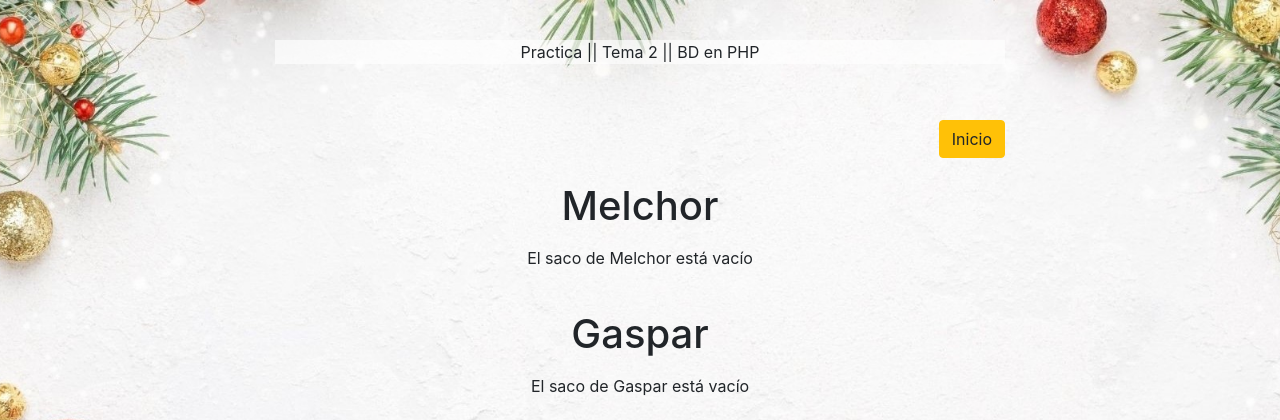
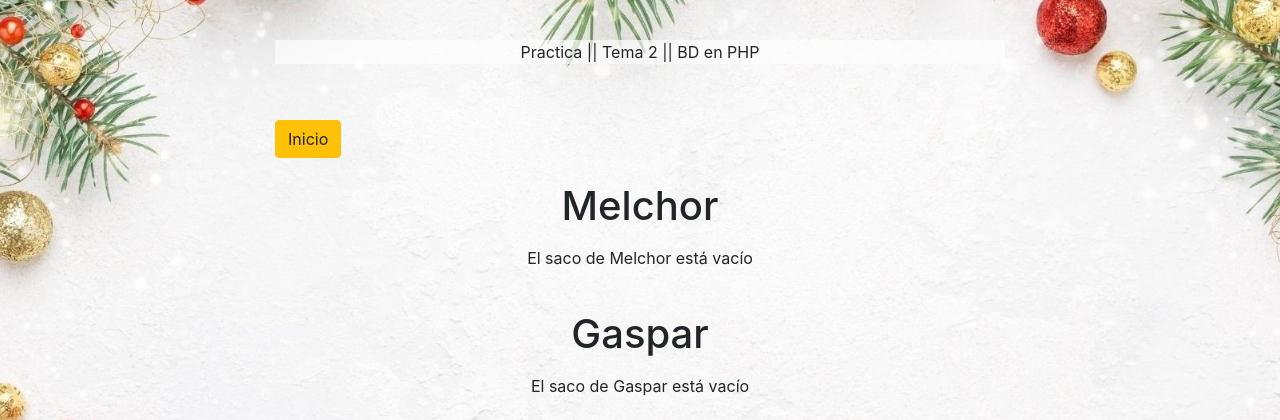
Before and after one commit to sarafersanz/dws_practica_tema2_sara, a PHP site: page /reyes/reyes.php in a window 1280 px wide. Shown: the top 420 px of the page. Run offline with PHP 8.4, Linux system fonts and the light colour scheme; data that the repository does not hold is empty.

Commit message:
entrega práctica

```diff
--- a/assets/css/site.css
+++ b/assets/css/site.css
@@ -22,5 +22,5 @@ body{
     border-color: rgb(189, 178, 33);
 }
 .padding-top {
-    padding-top: 20%;
+    padding-top: 10%;
 }
--- a/busqueda.php
+++ b/busqueda.php
@@ -73,7 +73,7 @@ if (isset($_POST["anadir"])) {
         </div>
         <div class="row text-center">
             <div class="col-12 col-md-8 offset-md-2 mt-4">
-                <a href="./index.php" class="btn btn-warning float-right">Inicio</a>
+                <a href="./index.php" class="btn btn-warning float-left">Inicio</a>
             </div>
         </div>
         <div class="row text-center">
--- a/modelos/Ninos.php
+++ b/modelos/Ninos.php
@@ -49,7 +49,7 @@ class Ninos
         if (empty($data['nombre'])) {
             throw new Exception('Debe rellenar el campo de NOMBRE.');
         } else if (empty($data['apellido'])) {
-            throw new Exception('Debe rellenar el campo de Apellido.');
+            throw new Exception('Debe rellenar el campo de APELLIDO.');
         } else if (empty($data['fechaNacimiento'])) {
             throw new Exception('Debe rellenar el campo de FECHA DE NACIMIENTO.');
         } else if (empty($data['bueno'])) {
--- a/modelos/Reyes.php
+++ b/modelos/Reyes.php
@@ -45,8 +45,3 @@ class Reyes{
 
 
 }
-
-/* SELECT n.nombre, r.nombre FROM ninos n, regalos r, recibidos rb, reyesmagos rm WHERE rm.id_reymago = r.id_reymago AND rm.id_reymago = 1 AND r.id_regalo = rb.id_regalo AND n.id_nino = rb.id_nino and n.bueno = 1;
-SELECT n.nombre, r.nombre FROM ninos n, regalos r, recibidos rb, reyesmagos rm WHERE rm.id_reymago = r.id_reymago AND rm.id_reymago = 1 AND r.id_regalo = rb.id_regalo AND n.id_nino = rb.id_nino and n.bueno = 0;
-
-SELECT n.id_nino, n.nombre, r.nombre FROM ninos n, regalos r WHERE r.nombre like 'Carbón' and n.bueno = 0;*/
--- a/ninos/editar.php
+++ b/ninos/editar.php
@@ -48,12 +48,12 @@ if ($nino == null) {
     <div class="container pb-5">
         <div class="row text-center py-3">
             <div class="col-12 col-md-8 offset-md-2 mt-4">
-                <p class="bg-opacity">Practica || Tema 2 || BD en PHP</p>
+                <p>Practica || Tema 2 || BD en PHP</p>
             </div>
         </div>
         <div class="row text-center">
             <div class="col-12 col-md-8 offset-md-2 mt-4">
-                <a href="ninos.php" class="btn btn-warning float-right">Volver al listado</a>
+                <a href="ninos.php" class="btn btn-warning float-left">Volver al listado</a>
             </div>
         </div>
         <div class="row text-center">
--- a/regalos/editar.php
+++ b/regalos/editar.php
@@ -58,7 +58,7 @@ if ($regalo == null) {
         </div>
         <div class="row text-center">
             <div class="col-12 col-md-8 offset-md-2 mt-4">
-                <a href="regalos.php" class="btn btn-warning float-right">Volver al listado</a>
+                <a href="regalos.php" class="btn btn-warning float-left">Volver al listado</a>
             </div>
         </div>
         <div class="row text-center">
--- a/reyes/reyes.php
+++ b/reyes/reyes.php
@@ -38,17 +38,17 @@ $totalBaltasar = 0;
                 <p class="bg-opacity">Practica || Tema 2 || BD en PHP</p>
             </div>
         </div>
-        <div class="row text-center">
-            <div class="col-12 col-md-8 offset-md-2 mt-4">
-                <a href="../index.php" class="btn btn-warning float-right">Inicio</a>
+        <div class="row text-center justify-content-center">
+            <div class="col-12 col-md-8 mt-4">
+                <a href="../index.php" class="btn btn-warning float-left">Inicio</a>
             </div>
         </div>
         <div class="row justify-content-center">
-            <div class="col-10 mt-4 text-center">
+            <div class="col-12 col-md-8 mt-4 text-center">
                 <h1>Melchor</h1>
             </div>
             <?php if ((int)$regalosMelchor->num_rows) { ?>
-                <div class="col-10 mt-4">
+                <div class="col-12 col-md-8 mt-4 pb-5">
                     <table class="table table-striped text-center bg-opacity border">
                         <thead>
                             <tr>
@@ -56,7 +56,7 @@ $totalBaltasar = 0;
                                 <th>Regalo</th>
                             </tr>
                         </thead>
-                        <tbody class="text-center">
+                        <tbody>
                             <?php while ($regaloMelchor = $regalosMelchor->fetch_assoc()) {
                                  $totalMelchor = $regaloMelchor['precio'] + $totalMelchor;
 
@@ -85,17 +85,17 @@ $totalBaltasar = 0;
                 </div>
             <?php }
             else{
-                echo "<div class='col-10 mt-2 text-center '>
+                echo "<div class='col-12 col-md-8 mt-2 text-center '>
                         <p>El saco de Melchor está vacío</p>
                     </div>";
             }?>
         </div>
         <div class="row justify-content-center">
-            <div class="col-10 mt-4 text-center">
+            <div class="col-12 col-md-8 mt-4 text-center">
                 <h1>Gaspar</h1>
             </div>
-            <?php if ((int)$regalosGaspar->num_rows) { ?>
-                <div class="col-10 mt-4">
+            <?php if ((int)$regalosGaspar->num_rows || $reyMagoReparteCarbon['id_reymago'] == '2') { ?>
+                <div class="col-12 col-md-8 mt-4 pb-5">
                     <table class="table table-striped text-center bg-opacity border">
                         <thead>
                             <tr>
@@ -129,17 +129,17 @@ $totalBaltasar = 0;
                     </table>
                 </div>
             <?php }else{
-                echo "<div class='col-10 mt-2 text-center '>
+                echo "<div class='col-12 col-md-8 mt-2 text-center '>
                         <p>El saco de Gaspar está vacío</p>
                     </div>";
             }?>
         </div>
         <div class="row justify-content-center">
-            <div class="col-10 mt-4 text-center">
+            <div class="col-12 col-md-8 mt-4 text-center">
                 <h1>Baltasar</h1>
             </div>
             <?php if ((int)$regalosBaltasar->num_rows) { ?>
-                <div class="col-10 mt-4">
+                <div class="col-12 col-md-8 mt-4 pb-5">
                     <table class="table table-striped text-center bg-opacity border">
                         <thead>
                             <tr>
@@ -174,7 +174,7 @@ $totalBaltasar = 0;
                 </div>
             <?php }
              else{
-                echo "<div class='col-10 mt-2 text-center '>
+                echo "<div class='col-12 col-md-8 mt-2 text-center '>
                         <p>El saco de Baltasar está vacío</p>
                     </div>";
             }?>
```
Also changed, not shown: index.php (+7 -2 lines), ninos/crear.php (+4 -4 lines), ninos/ninos.php (+9 -7 lines), regalos/crear.php (+4 -14 lines), regalos/regalos.php (+8 -6 lines).
